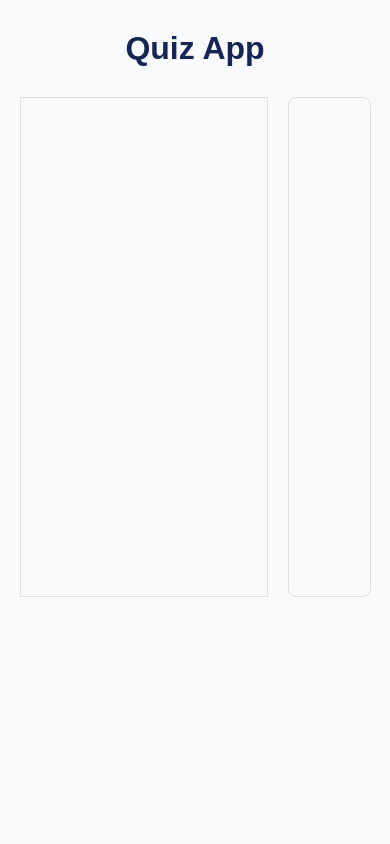
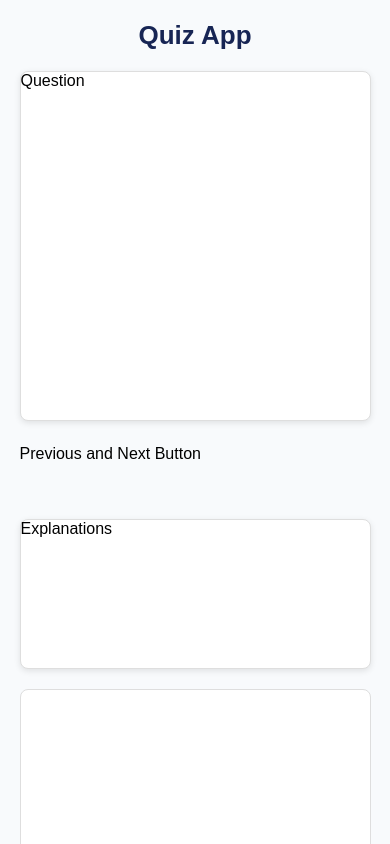
Before and after one commit to mpano04/quiz-app, a React (Vite) app: page / in a window 390 px wide. Shown: the top 844 px of the page. Built offline with nearby package versions, Linux system fonts and the light colour scheme.

Commit message:
Edit quiz layout and add mobile responsiveness

```diff
--- a/src/App.css
+++ b/src/App.css
@@ -10,7 +10,6 @@ body {
     background-color: hsl(210, 40%, 98%);
 }
 .quiz-layout{
-
     width: 90%;
     max-width: 1200px;
     margin: 0 auto;
@@ -19,12 +18,48 @@ body {
     grid-template-columns: 3fr 1fr;
     gap: 20px;
 }
-.quiz-content {
-    border: 1px solid hsl(0, 0%, 87%);
-    min-height: 500px;
-}
 .quiz-sidebar{
     border: 1px solid hsl(0, 0%, 87%);
     border-radius: 8px;
     min-height: 500px;
+    background-color: hsl(0, 0%, 100%);
 }
+
+.quiz-content{
+    min-height: 500px;
+
+    display: flex;
+    flex-direction: column;
+    gap: 2rem;
+}
+.question-area {
+    min-height: 350px;
+    border: 1px solid hsl(0, 0%, 87%);
+    border-radius: 8px;
+    box-shadow: 0 2px 6px hsla(0, 0%, 0%, 0.1);
+    background-color: hsl(0, 0%, 100%);
+}
+
+.navigation-area {
+    min-height: 50px;
+}
+
+.explanation-area {
+    min-height: 150px;
+    border: 1px solid hsl(0, 0%, 87%);
+    border-radius: 8px;
+    box-shadow: 0 2px 6px hsla(0, 0%, 0%, 0.1);
+    background-color: hsl(0, 0%, 100%);
+}
+
+@media (max-width: 768px) {
+    .quiz-layout {
+        width: 90%;
+        grid-template-columns: 1fr;
+        gap: 20px;
+    }
+
+    .quiz-content {
+        gap: 1.5rem;
+    }
+}
--- a/src/App.jsx
+++ b/src/App.jsx
@@ -8,12 +8,21 @@ function App() {
     <div className='app'>
       <Header />
       <div className='quiz-layout'>
-        <div className='quiz-content'>
-          {/* Left Side */}
-        </div>
-        <div className='quiz-sidebar'>
+        <section className='quiz-content'>
+          <div className='question-area'>
+            Question
+          </div>
+          <div className='navigation-area'>
+            Previous and Next Button
+          </div>
+          <div className='explanation-area'>
+            Explanations
+          </div>
+        </section>
+
+        <aside className='quiz-sidebar'>
           {/* Right Side content*/}
-        </div>
+        </aside>
       </div>
     </div>
   );
--- a/src/components/header/Header.css
+++ b/src/components/header/Header.css
@@ -8,3 +8,11 @@
     font-size: 2rem;
     font-weight: 700;
 }
+@media (max-width: 768px) {
+    .header {
+        padding: 20px 15px;
+    }
+    .header h1 {
+        font-size: 26px;
+    }
+}
```
